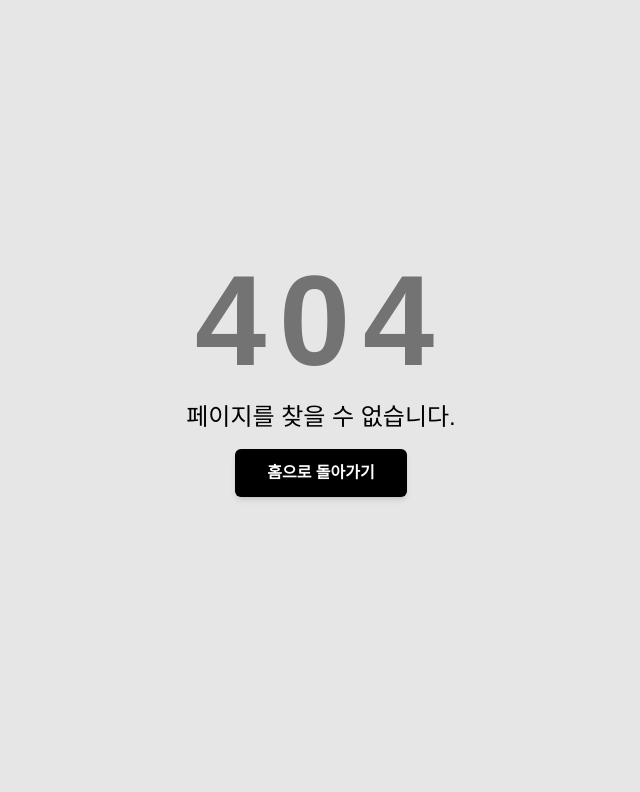
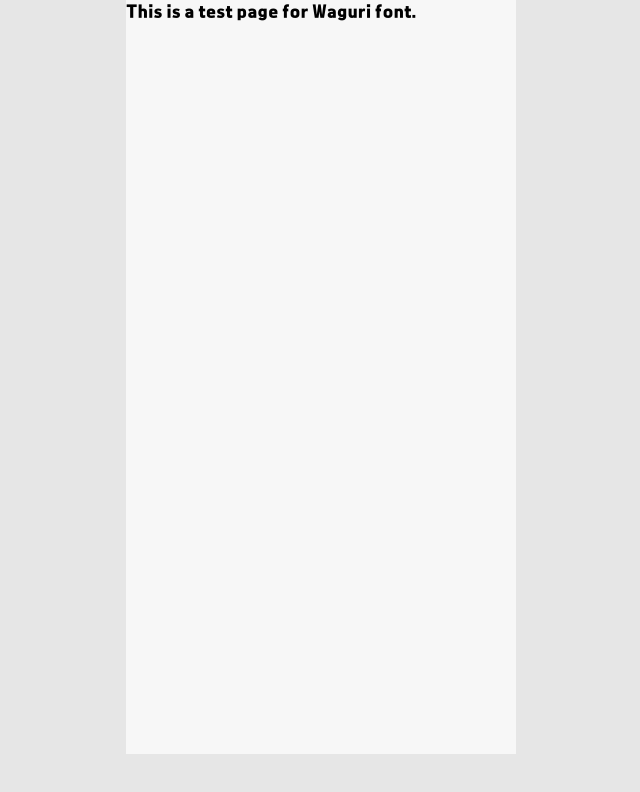
Before and after one commit to relay-toon/front, a Next.js app: page /test-font in a window 1280 px wide. Before the commit this address had no page. Shown: the top 792 px of the page, without its empty margins (319-959 px from the left). Built offline with nearby package versions, Linux system fonts and the light colour scheme.

Commit message:
폰트 테스트

```diff
--- /dev/null
+++ b/src/app/(main)/test-font/page.tsx
@@ -0,0 +1,28 @@
+import Head from 'next/head';
+
+export default function TestFont() {
+  return (
+    <div>
+      <Head>
+        <style>
+          {`
+            @font-face {
+              font-family: 'Waguri';
+              src: url('/fonts/WAGURI.ttf') format('truetype');
+              font-weight: normal;
+              font-style: normal;
+              font-display: swap;
+            }
+
+            .custom-waguri-font {
+              font-family: 'Waguri', sans-serif;
+            }
+          `}
+        </style>
+      </Head>
+      <div className="custom-waguri-font">
+        This is a test page for Waguri font.
+      </div>
+    </div>
+  );
+}
```
